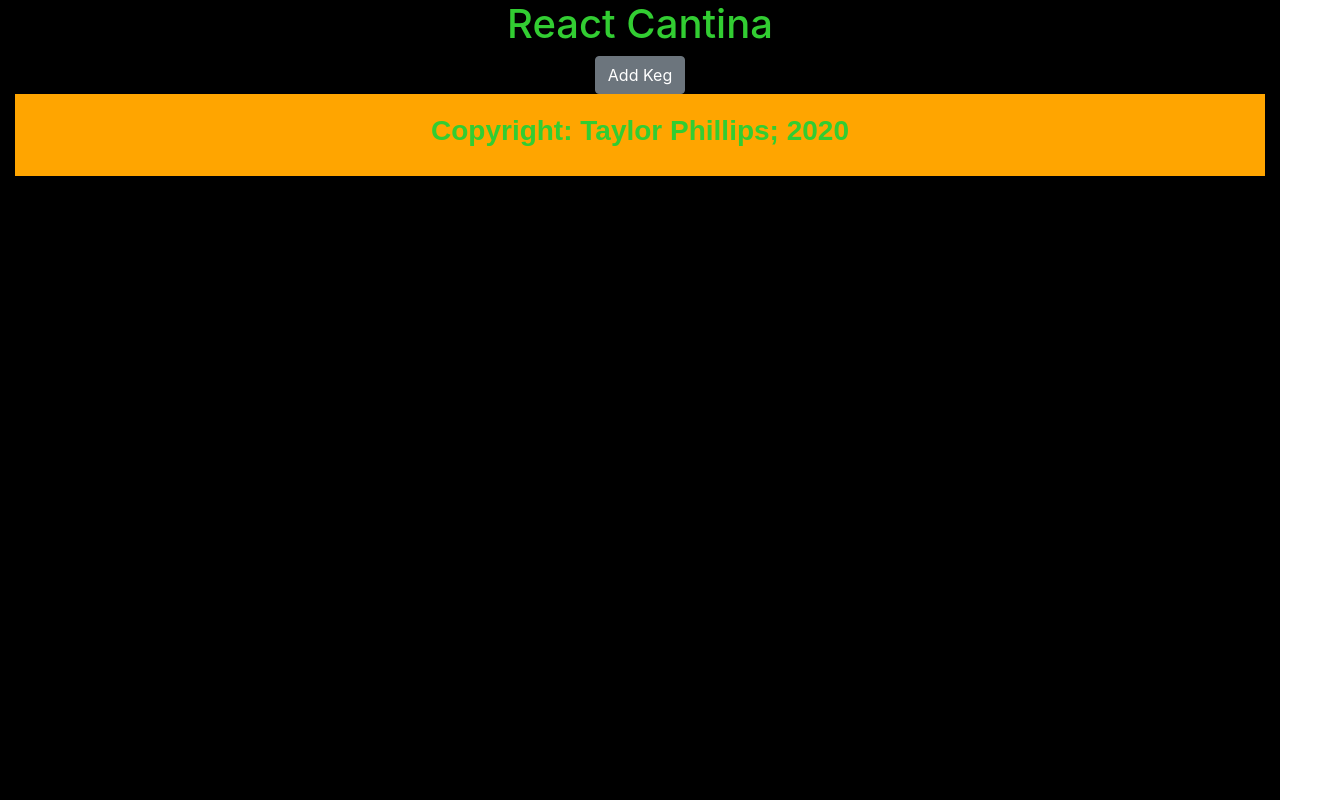
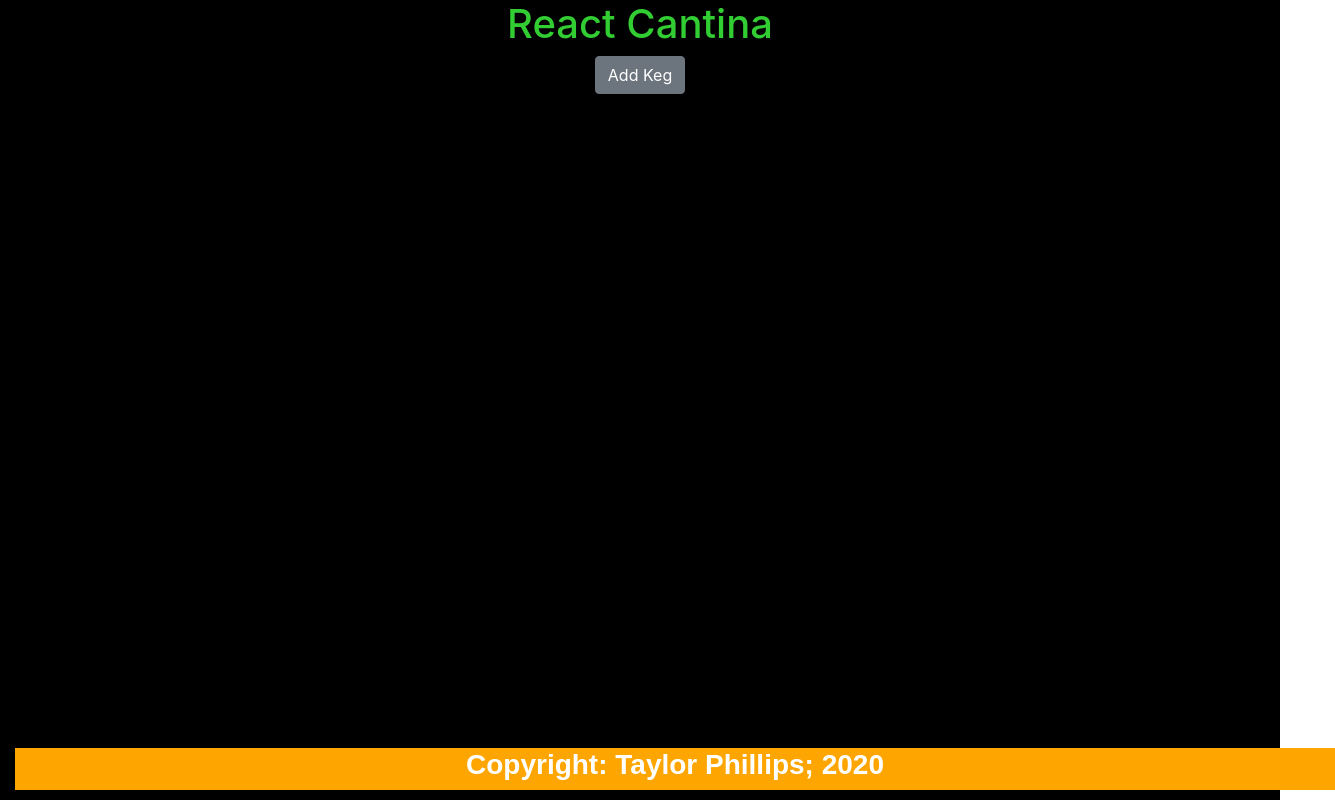
Before and after one commit to tayphill13/React-Cantina, a React (Create React App) app: page / in a window 1280 px wide. Shown: the top 800 px of the page, 1335 px wide, since content can reach past the window. Built offline with nearby package versions, Linux system fonts and the light colour scheme.

Commit message:
continue debugging the KegDetails as the properties are returning as null

```diff
--- a/src/components/Footer.js
+++ b/src/components/Footer.js
@@ -3,14 +3,16 @@ import React from 'react';
 function Footer() {
   const footerStyle = {
     fontFamily: 'sans-serif',
+    position: 'absolute',
+    bottom: '0',
     textAlign: 'center',
     backgroundColor: 'orange',
-    paddingTop: '20px',
-    paddingBottom: "20px",
+    width: '1320px',
     marginBottom: "10px"
   }
   const h1Footer = {
-    fontWeight: 'bold'
+    fontWeight: 'bold',
+    color: 'white'
   }
   return (
     <div className="page-footer" style={footerStyle}>
--- a/src/components/KegControl.js
+++ b/src/components/KegControl.js
@@ -9,10 +9,12 @@ class KegControl extends React.Component  {
   constructor(props) {
     super(props);
     this.state = {
+      counter: 0,
       masterKegList: [],
       currentPage: 'list',
-      currentKeg: null
+      currentKeg: null,
     };
+    this.handleClick =this.handleClick.bind(this);
   }
 
   handleClick = (pageName) => {
--- a/src/components/KegDetails.js
+++ b/src/components/KegDetails.js
@@ -1,13 +1,14 @@
 import React from 'react';
 import PropTypes from 'prop-types';
 import Button from 'react-bootstrap/Button';
+
 
 function KegDetails(props) {
   const { keg, onLinkClick, onDeleteClick, onUpdateClick } = props;
 
   return (
     <React.Fragment>
-      <h2>{keg.name}</h2>
+      <p>{keg.name}</p>
       <p>{keg.brand}</p>
       <p>{keg.price}</p>
       <p>{keg.origin}</p>
```
